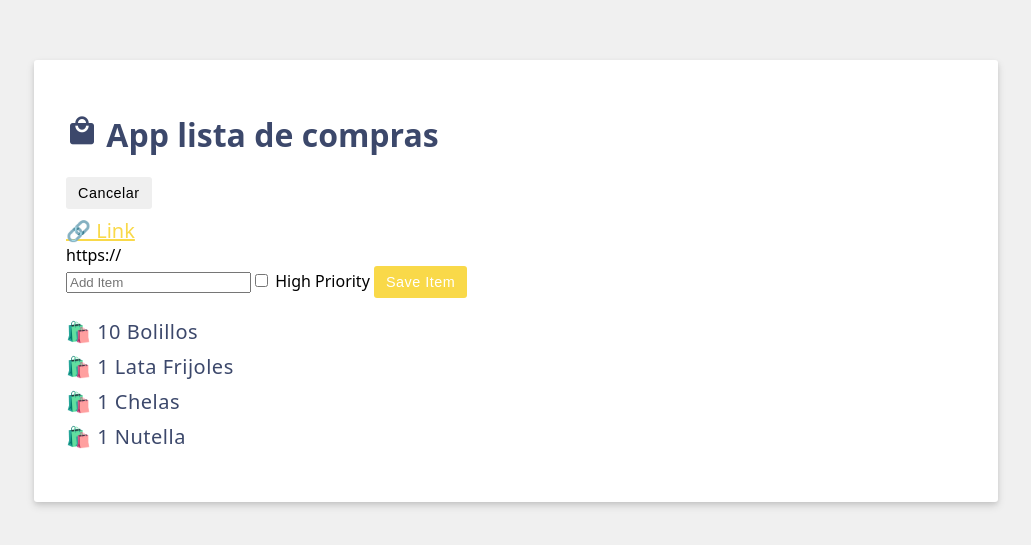
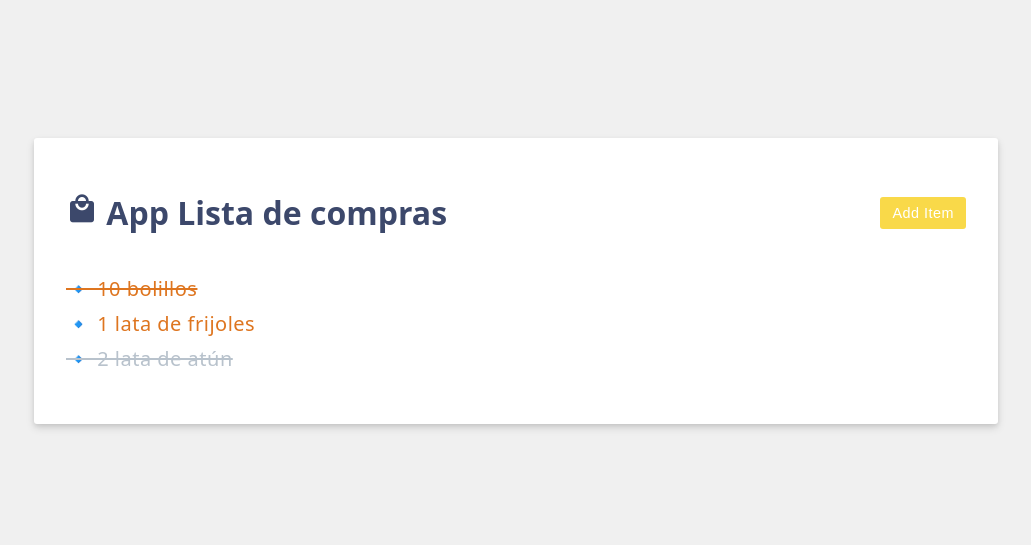
Before and after one commit to BajistaRex/DADM-2024B, a Vue app: page / in a window 1280 px wide. Shown: the part 119-664 px from the top of the page, without its empty margins (124-1155 px from the left). Built offline with nearby package versions, Linux system fonts and the light colour scheme.

Commit message:
Alternando las propiedades de la lista

```diff
--- a/src/App.vue
+++ b/src/App.vue
@@ -1,84 +1,71 @@
 <script setup>
 import { ref } from 'vue';
+// Modo edición
+const editing = ref(false);
+// Funcion que alterna el valor de la variable editing
+const doEdit = (edit)=>{
+  editing.value = edit;
+  // Limpiando la entrada de texto
+  // en caso de que se oculte o muestre
+  // el formulario
+  newItem.value = "";
+};
 
-// ---- Modelo ----
-const header = ref('App lista de compras');
+const header = ref('App Lista de compras');
+const items = ref([
+  {id: 1, label: '10 bolillos', purchased: true, highPriority: true },
+  {id: 2, label: '1 lata de frijoles', purchased: false, highPriority: true },
+  {id: 3, label: '2 lata de atún', purchased: true, highPriority: false }
+]);
 const newItem = ref('');
 const newItemHighPriority = ref(false);
-const editing = ref(true);
-
-// ---- Items ----
-const items = ref([
-  { id: '0', label: '10 Bolillos' },
-  { id: '1', label: '1 Lata Frijoles' },
-  { id: '2', label: '1 Chelas' },
-  { id: '3', label: '1 Nutella' },
-]);
-
-// ---- Métodos ----
+// Metodo para agregar nuevos elementos a la lista
 const saveItem = () => {
-  // Redirigir a Google si la caja de texto está vacía
-  if (newItem.value.trim() === '') {
-    window.location.href = 'https://www.google.com';
-    return;
-  }
-
-  // Agregar nuevo item
-  items.value.push({ id: String(items.value.length), label: newItem.value });
-  // Limpiar la entrada
-  newItem.value = '';
+  items.value.push({ id: items.value.length + 1, label: newItem.value });
+  // Reiniciendo la entrada de texto
+  newItem.value = "";
 };
-
-const activateEdition = (activate) => {
-  editing.value = activate;
+// Alternando estado de compra del item
+const togglePurchased = (item) => {
+  item.purchased = !item.purchased;
 };
 </script>
 
 <template>
-  <div class="header"></div>
-  <h1>
-    <i class="material-icons shopping-cart-icon">local_mall</i>
-    {{ header }}
-  </h1>
-
-  <button v-if="editing" class="btn" @click="activateEdition(false)">
-    Cancelar
-  </button>
-  <button v-else class="btn btn-primary" @click="activateEdition(true)">
-    Agregar Articulo
-  </button>
-
-  <div class="add-item form">
-    <a v-bind:href=" 'https://' + newItem" target="_blank">{{ newItem == "" ? "🔗 Link" : newItem}}</a>
-    {{ 'https://' + newItem }}
-    <form v-on:submit.prevent="saveItem" v-if="editing">
-      <!-- Entrada de texto -->
-      <input
-        type="text"
-        placeholder="Add Item"
-        v-model.trim="newItem"
-      />
-      <!-- Caja de selección de prioridad -->
-      <label>
-        <input type="checkbox" v-model="newItemHighPriority" />
-        High Priority
-      </label>
-      <!-- Botón -->
-      <button class="btn btn-primary">
-        Save Item
-      </button>
-    </form>
+  <div class="header">
+    <h1> <i class="material-icons shopping-cart-icon">local_mall</i> {{ header }}</h1>
+    <button v-if="editing" @click="doEdit(false)" class="btn">Cancel</button>
+    <button v-else @click="doEdit(true)" class="btn btn-primary">Add Item</button>
   </div>
-
+  <!-- Agrupando Entradas de usuario -->
+  <form class="add-item form" v-if="editing" v-on:submit.prevent="saveItem">
+    <!-- Entrada de texto -->
+    <input
+      type="text"
+      placeholder="Add Item"
+      v-model.trim="newItem">
+    <!-- Radio Buttons -->
+    <label><input type="checkbox" v-model="newItemHighPriority">Alta Prioridad</label>
+    <!-- Boton -->
+    <button :disabled="newItem.length === 0"
+      class="btn btn-primary">
+      Salvar Articulo
+    </button>
+  </form>
   <!-- Lista -->
   <ul>
-    <li v-for="item in items" :key="item.id"> 🛍️ {{ item.label }} </li>
+    <li v-for="({ id, label, purchased, highPriority }, index) in items"
+      :class="{strikeout: purchased, priority: highPriority}"
+      @click="togglePurchased(items[index])"
+      v-bind:key="id">
+      🔹 {{ label }}
+    </li>
   </ul>
-  <p v-if="items.length === 0">🥀 NO HAY ELEMENTOS EN LA LISTA 🥀</p>
+  <p v-if="items.length === 0">🥀 No hay elementos en la lista</p>
 </template>
 
 <style scoped>
 .shopping-cart-icon {
-  font-size: 2rem;
+  font-size: 2rem; /* Adjust the font-size value as per your desired size */
 }
 </style>
```
